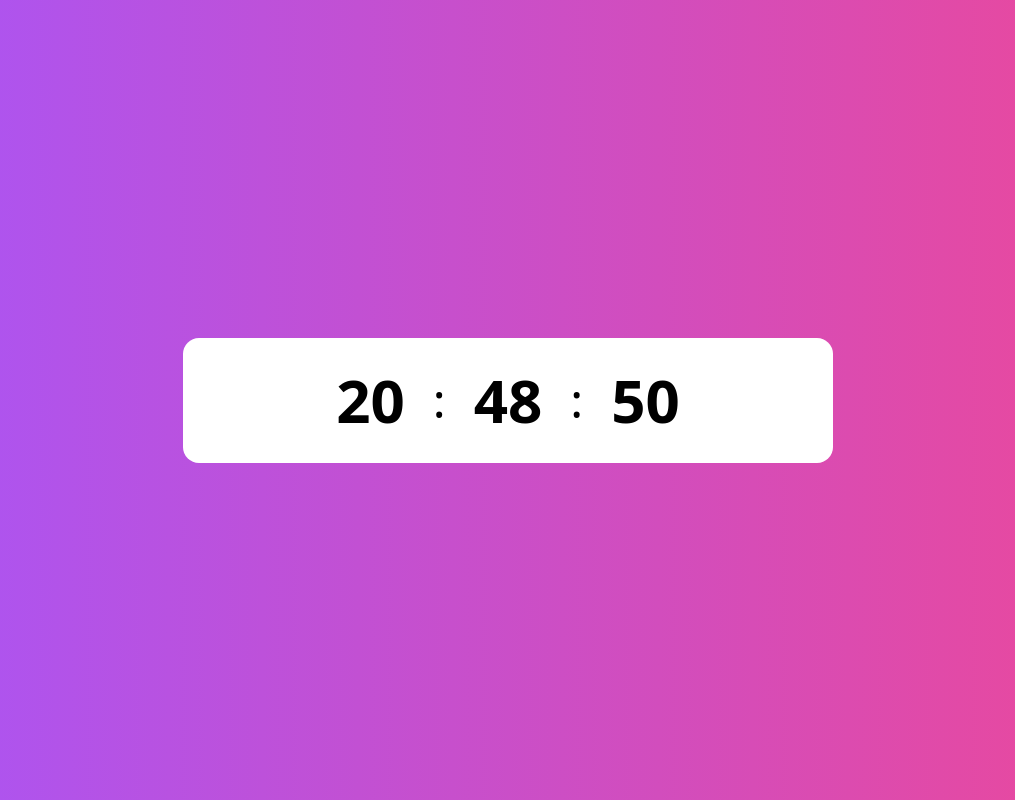
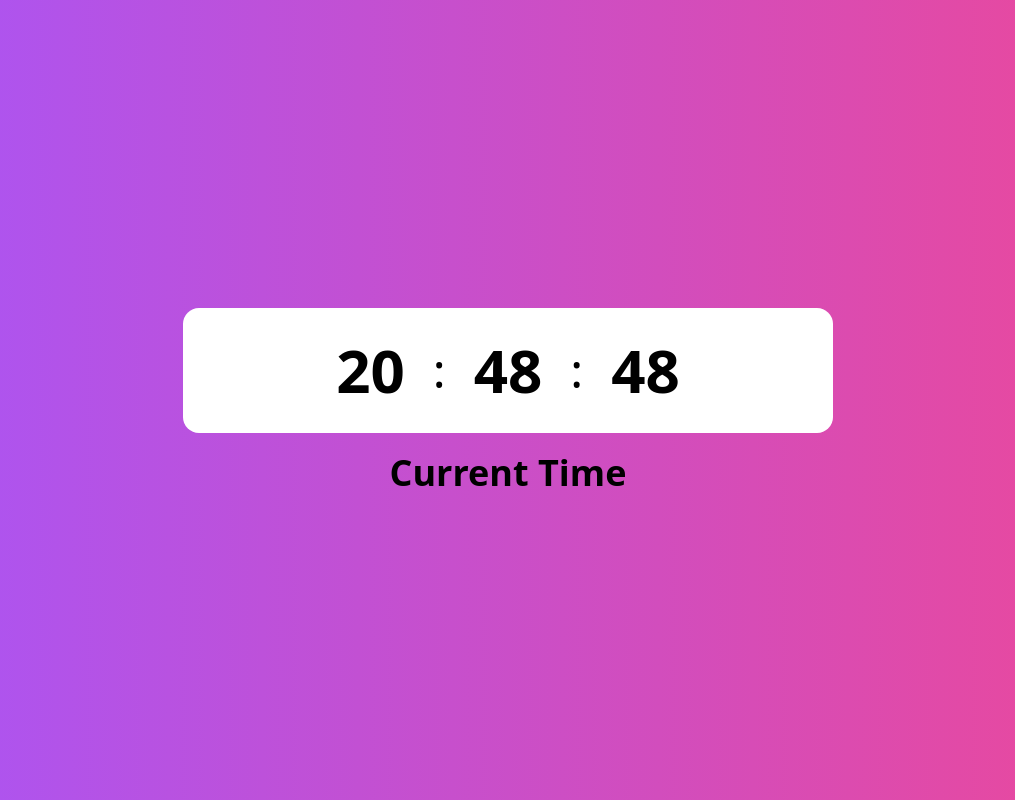
Before and after one commit to m07-dev/time_js, a website built with Vite: page index.html in a window 1280 px wide. Shown: the whole page, without its empty margins (132-1147 px from the left). Built offline with nearby package versions, Linux system fonts and the light colour scheme.

Commit message:
current time in js

```diff
--- a/index.html
+++ b/index.html
@@ -7,14 +7,13 @@
   <script src="./src/main.js" defer></script>
 </head>
 <body class="bg-gradient-to-r from-purple-500 to-pink-500">
-
-  <div class="w-screen h-screen flex justify-center items-center">
+  <div class="w-screen h-screen flex flex-col justify-center items-center">
     <div class="h-[125px] w-[650px] bg-white rounded-2xl card">
       <div class="h-[100%] grid grid-cols-[auto_auto_auto_auto_auto] place-items-center place-content-center">
         <div class="p-7 font-bold text-6xl">
           <p class="hours">00</p>
         </div>
-          <span class ="text-5xl">:</span>
+        <span class="text-5xl">:</span>
         <div class="p-7 font-bold text-6xl">
           <p class="minutes">00</p>
         </div>
@@ -24,6 +23,9 @@
         </div>
       </div>
     </div>
+    <div class="mt-5">
+      <p class="text-4xl text-black font-extrabold time">Current Time</p>
+    </div>
   </div>
 </body>
 </html>
```
Lines whose indentation alone changed are shown as unchanged.
